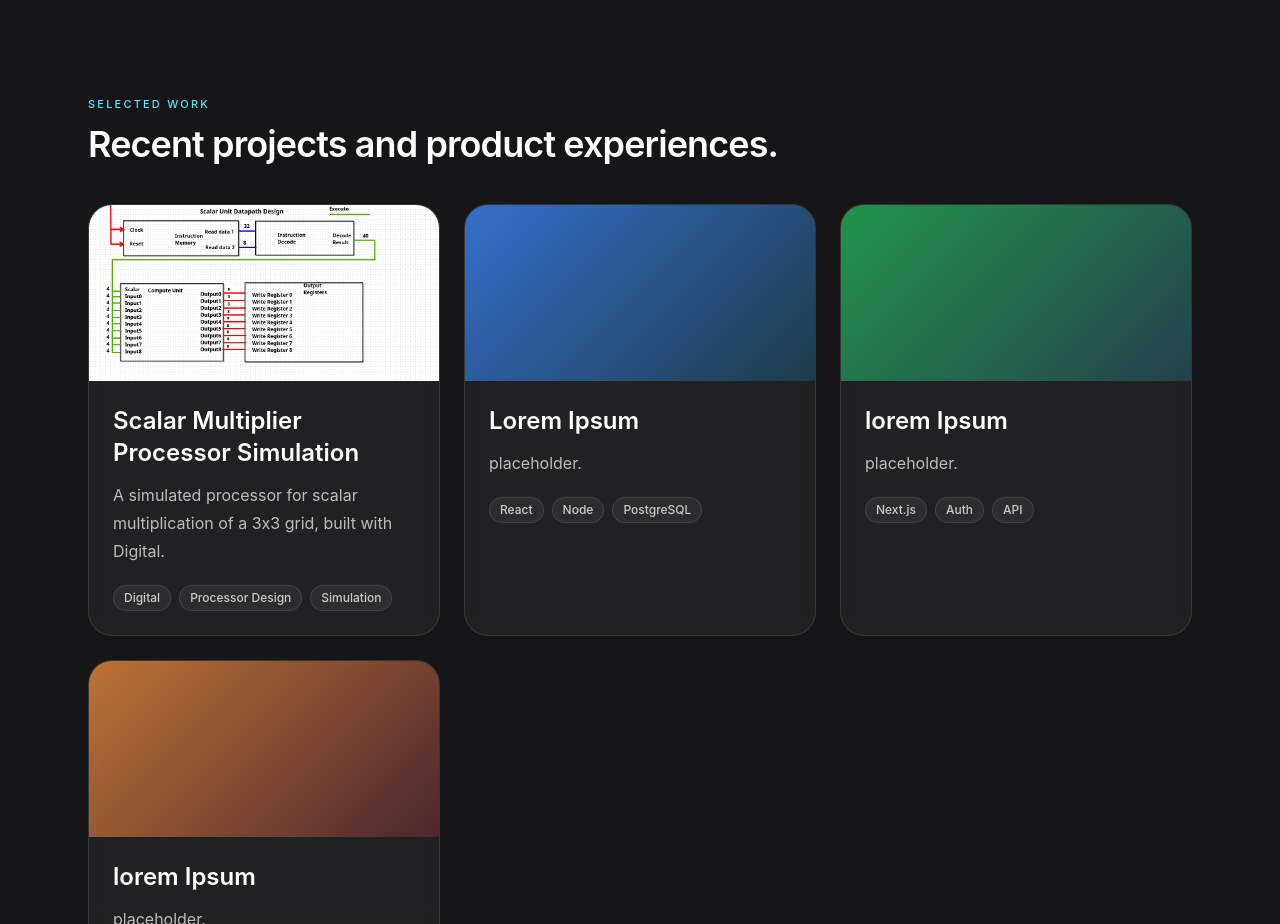
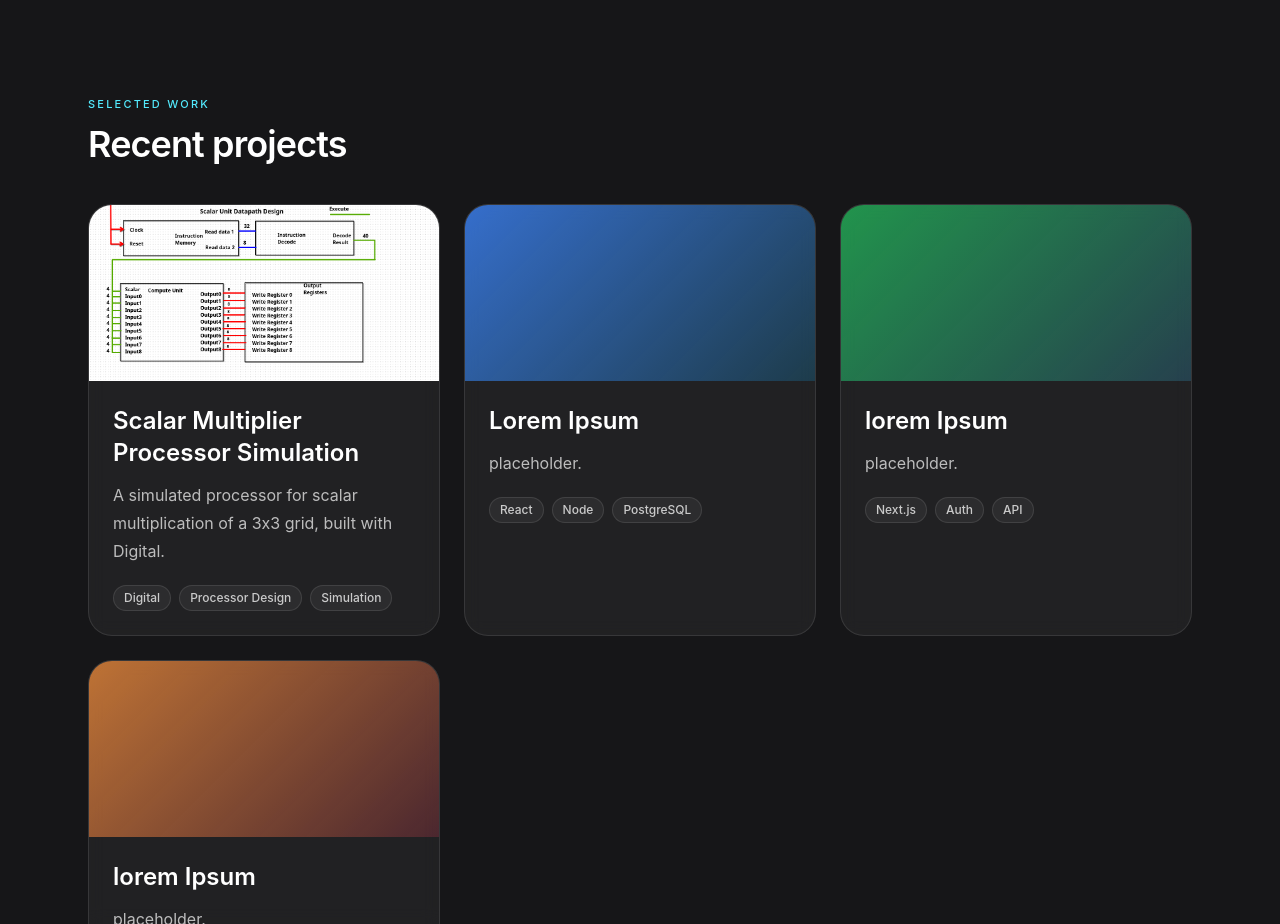
Before and after one commit to fuste-r/fuste-r.github.io, a React (Vite) app: page / in a window 1280 px wide. Shown: the part 1900-2824 px from the top of the page. Built offline with nearby package versions, Linux system fonts and the light colour scheme.

Commit message:
fix typos

```diff
--- a/src/App.tsx
+++ b/src/App.tsx
@@ -193,7 +193,7 @@ function HomePage() {
                 Selected Work
               </div>
               <h2 className="text-3xl font-semibold tracking-tight text-white md:text-4xl">
-                Recent projects and product experiences.
+                Recent projects
               </h2>
             </div>
 
```
